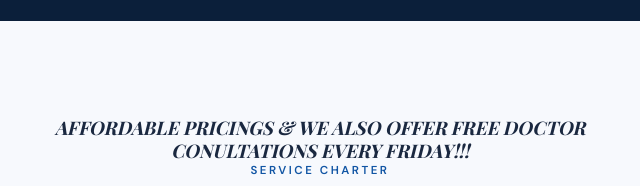
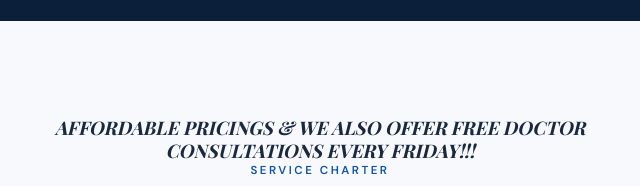
Before and after one commit to jaykilunju-crypto/final-final-hospital-repo, a website: page index.html in a window 1280 px wide. Shown: the part 987-1173 px from the top of the page, 320-960 px from the left. Drawn offline with nearby package versions, Linux system fonts and the light colour scheme.

Commit message:
Fix typo in services section heading
Fix changes

```diff
--- a/index.html
+++ b/index.html
@@ -157,7 +157,7 @@
     <section class="section services-bg" id="services">
       <div class="section-inner">
         <div class="reveal" style="text-align:center;margin-bottom:0">
-          <h3><i>AFFORDABLE PRICINGS & WE ALSO OFFER FREE DOCTOR <br>CONULTATIONS EVERY FRIDAY!!!</i></h3>
+          <h3><i>AFFORDABLE PRICINGS & WE ALSO OFFER FREE DOCTOR <br>CONSULTATIONS EVERY FRIDAY!!!</i></h3>
           <div class="section-label">Service Charter</div>
           <h2 class="section-title">Our <em>Medical Services</em></h2>
           <p class="section-sub" style="margin:0 auto">At St. Josephine Mara Hospital we offer affordable health
```
